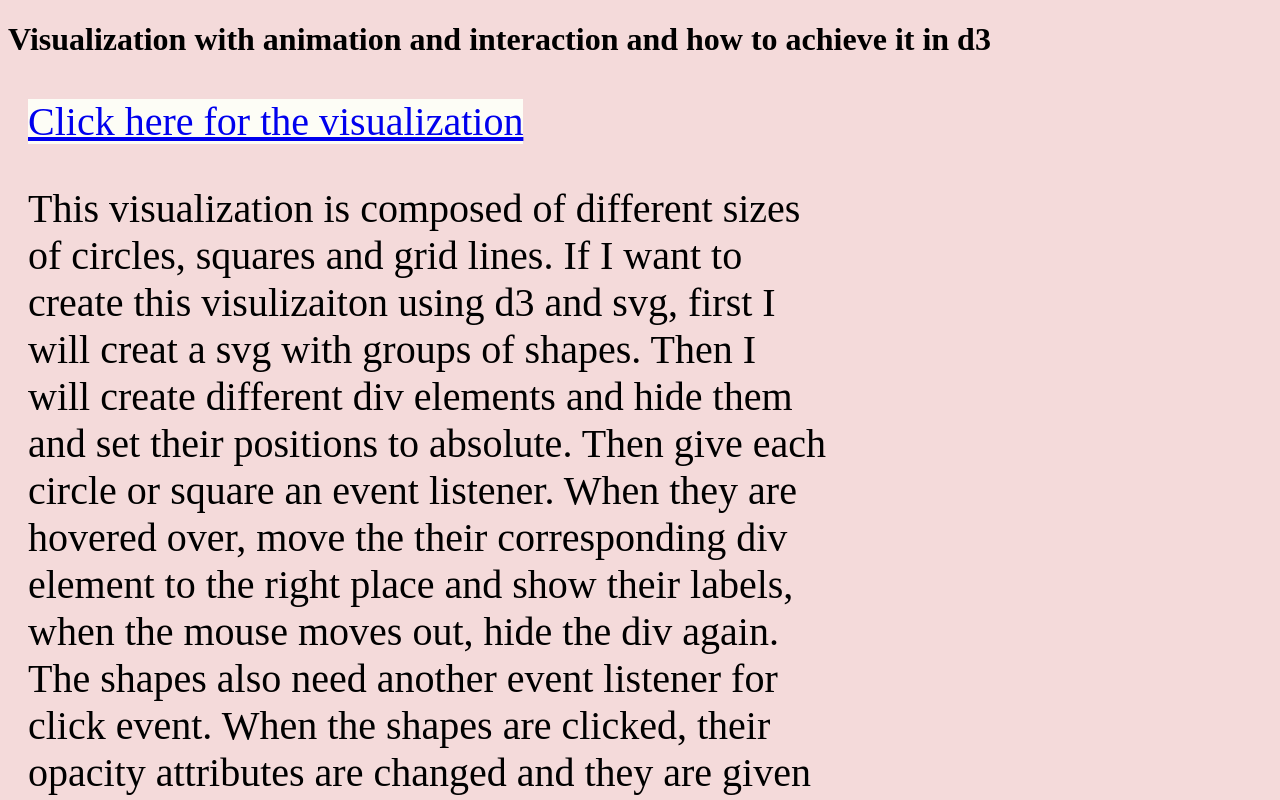
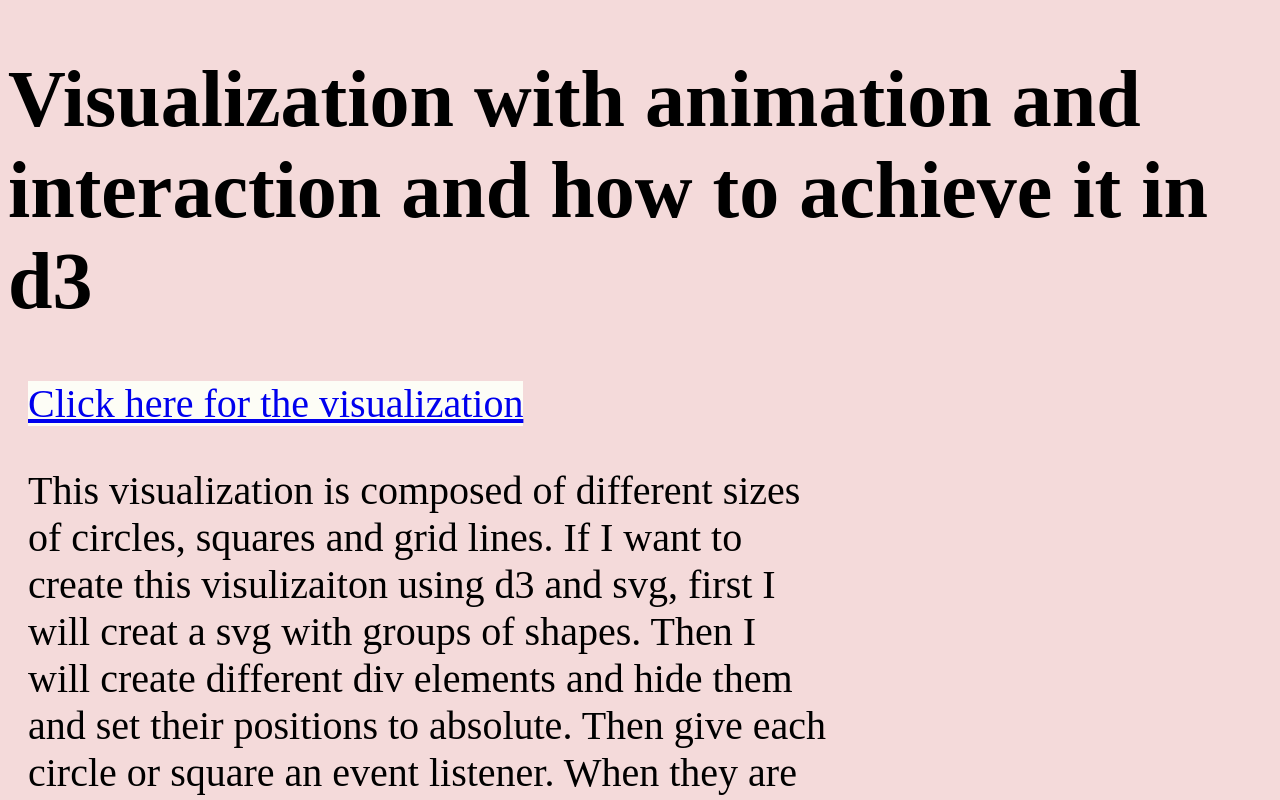
Before and after one commit to EvangelineHuang/HW-Mar11, a plain HTML site: page index.html in a window 1280 px wide. Shown: the top 800 px of the page. Drawn offline with Linux system fonts and the light colour scheme.

Commit message:
Update index.html

```diff
--- a/index.html
+++ b/index.html
@@ -16,6 +16,9 @@
   a{
     background-color:#fdfdf6
   }
+  h1{
+    font-size:80px;
+    }
 
   </style>
   <body>
```
